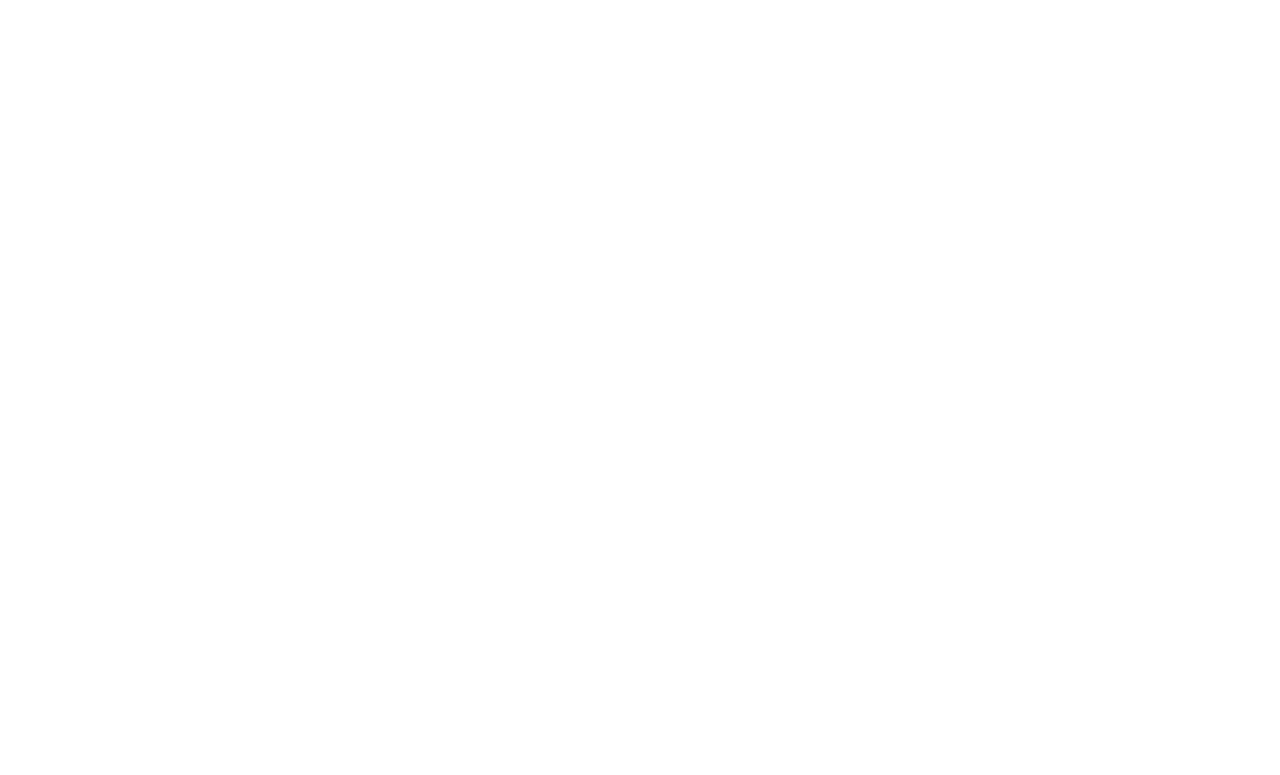
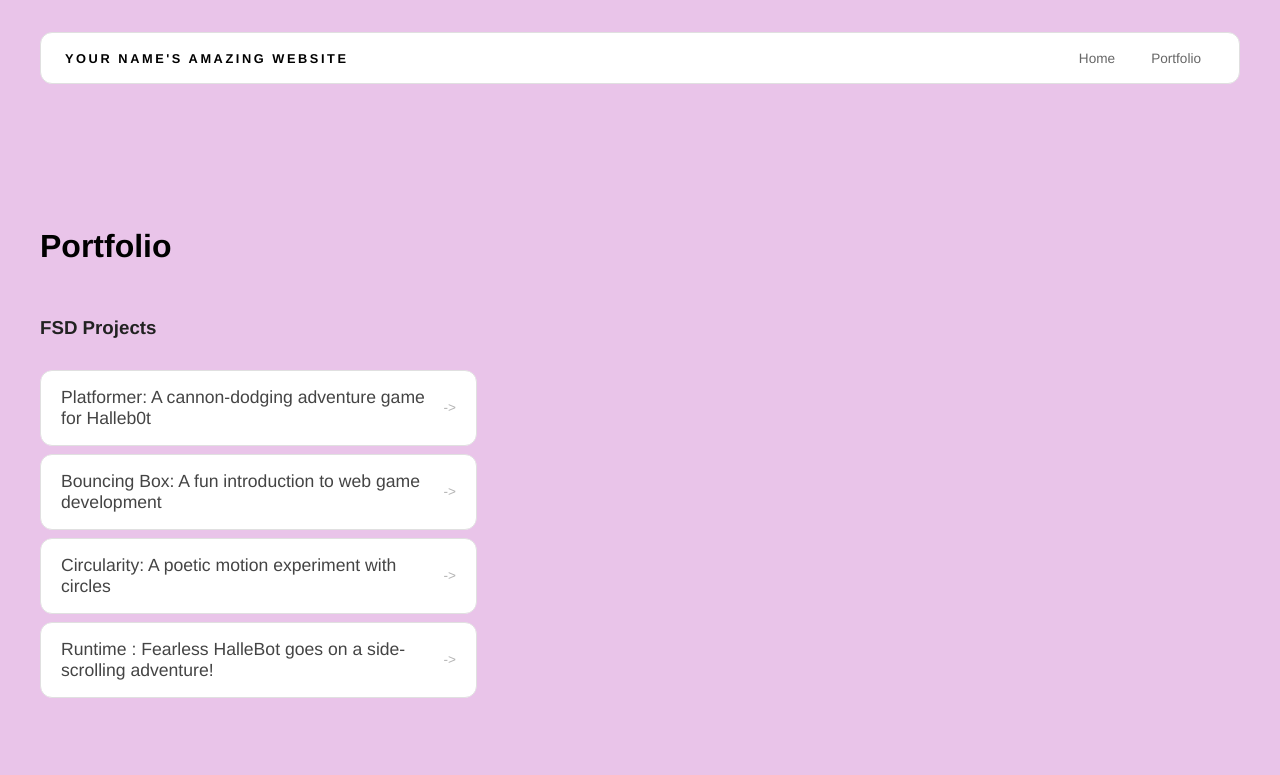
Before and after one commit to keyajia-dotcom/keyajia-dotcom.github.io, a plain HTML site: page portfolio.html in a window 1280 px wide. Drawn offline with Linux system fonts and the light colour scheme.

Commit message:
add portfolio page to website

```diff
--- a/portfolio.html
+++ b/portfolio.html
@@ -0,0 +1,48 @@
+<!DOCTYPE html>
+<html>
+  <head>
+  <title>Keyajia's Website</title>
+  <link rel="stylesheet" href="style.css" />
+</head>
+
+  <body>
+    <!-- All content goes here -->
+    <div id="all-contents">
+<nav>
+  <h1>Your Name's Amazing Website</h1>
+  <ul id="nav-ul">
+    <li class="nav-li">
+      <a href="index.html">Home</a>
+    </li>
+    <li class="nav-li">
+      <a href="portfolio.html">Portfolio</a>
+    </li>
+  </ul>
+  </nav>
+
+  <main>
+  <div class="content">
+    <h1>Portfolio</h1>
+    <h3>FSD Projects</h3>
+    <ul id="portfolio">
+<li>
+  <a href="fsd-projects/platformer/">Platformer: A cannon-dodging adventure game for Halleb0t</a>
+</li>
+<li>
+  <a href="fsd-projects/bouncing-box/">Bouncing Box: A fun introduction to web game development</a>
+</li>
+<li>
+  <a href="fsd-projects/circularity/">Circularity: A poetic motion experiment with circles</a>
+</li>
+<li>
+ <a href="fsd-projects/runtime/">Runtime : Fearless HalleBot goes on a side-scrolling adventure!</a>
+</li>
+    </ul>
+
+    <!-- ASD Projects will go here -->
+
+  </div>
+</main>
+</div>
+  </body>
+</html>
--- a/style.css
+++ b/style.css
@@ -134,3 +134,55 @@ nav h1 {
   background: #000;
   color: #fff;
 }
+/* Portfolio styles */
+.content h1 {
+  color: black;
+}
+
+#portfolio {
+  list-style: none;
+  margin: 0;
+  padding: 0;
+  width: 100%;
+  display: flex;
+  flex-direction: column;
+  gap: 8px;
+}
+
+#portfolio li {
+  border-radius: 12px;
+  overflow: hidden;
+}
+
+#portfolio a {
+  display: flex;
+  justify-content: space-between;
+  align-items: center;
+  text-decoration: none;
+  color: #444;
+  padding: 16px 20px;
+  font-size: 1.1rem;
+  font-weight: 500;
+  background: #fff;
+  border: 1px solid #e0e0e0;
+  border-radius: 12px;
+  transition: background 0.25s ease, color 0.25s ease, transform 0.25s ease;
+}
+
+#portfolio a:hover {
+  background: #000;
+  color: #fff;
+  transform: translateX(4px);
+}
+
+#portfolio a::after {
+  content: "->";
+  font-size: 0.85rem;
+  opacity: 0.4;
+  transition: opacity 0.25s ease;
+  white-space: nowrap;
+}
+
+#portfolio a:hover::after {
+  opacity: 1;
+}
```
